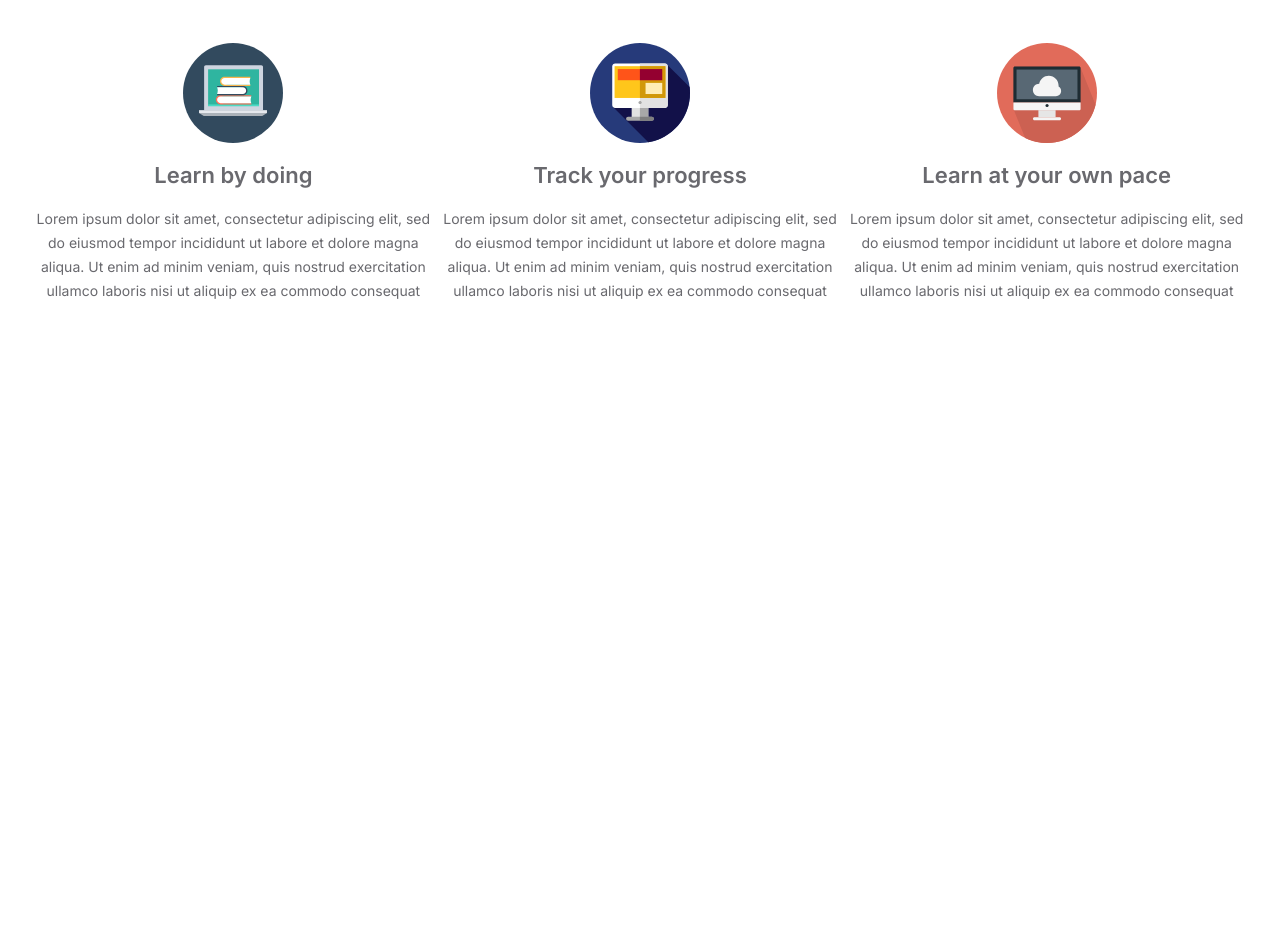
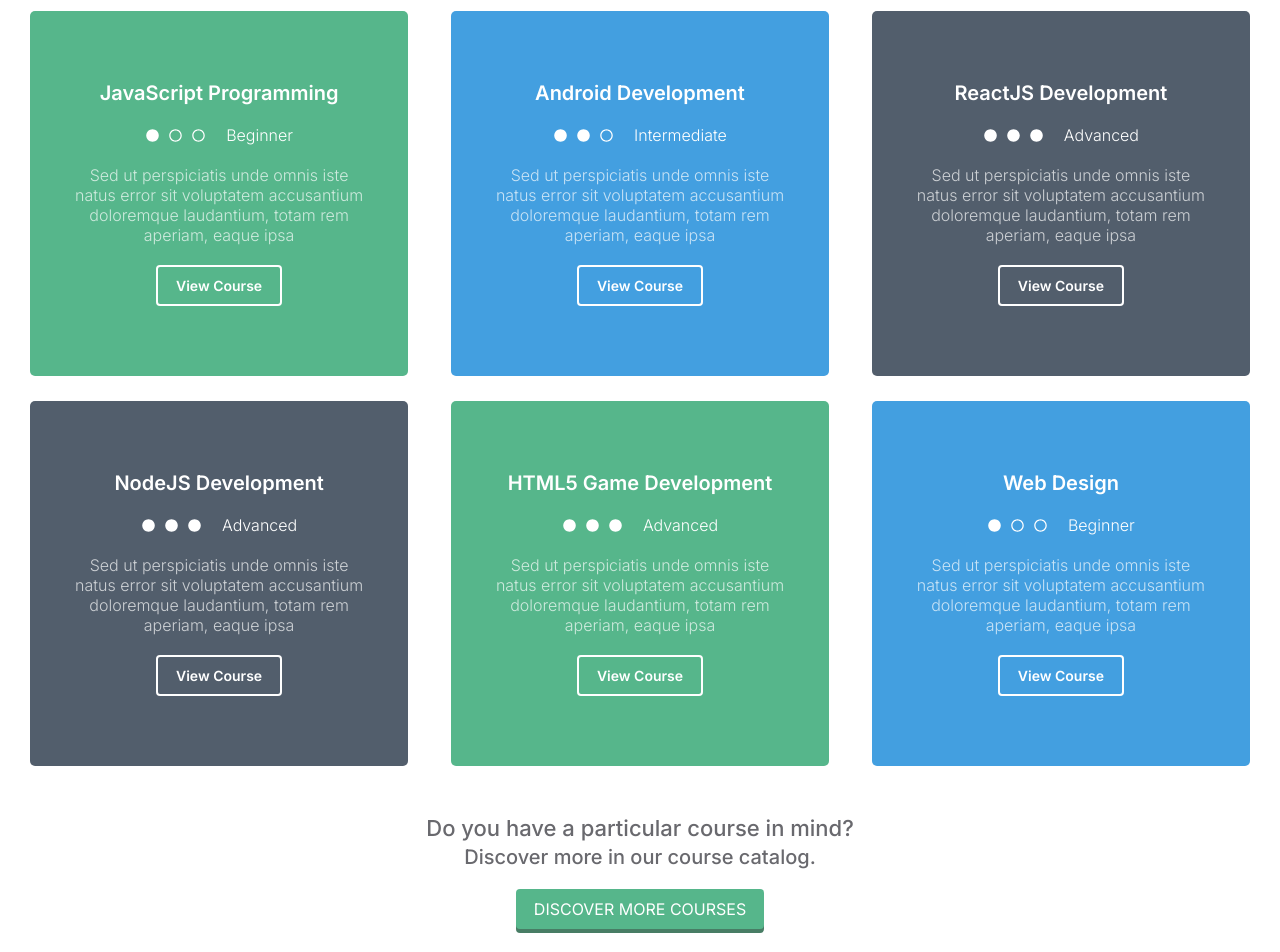
Before and after one commit to monk-kokkalis/nwtf-main-site, a Next.js app: page / in a window 1280 px wide. Shown: the part 2080-3032 px from the top of the page. Before the commit the page ends 2483 px from the top, so only its background shows below. Built offline with nearby package versions, Linux system fonts and the light colour scheme.

Commit message:
finished PopularCourses section

```diff
--- /dev/null
+++ b/components/Index/PopularCourses/PopularCourses.js
@@ -0,0 +1,120 @@
+import Style from './PopularCourses.module.scss';
+import {
+    Circle as CircleIcon,
+    CircleOutlined as CircleOutlinedIcon
+} from '@mui/icons-material';
+function PopularCourses() {
+    return (
+        <div className={Style.Main}>
+            <p className={Style.heading}>Popular Courses</p>
+            <p className={Style.subtitle}>Sed ut perspiciatis unde omnis iste natus error sit voluptatem accusantium doloremque laudantium, totam rem aperiam, eaque ipsa.</p>
+
+            <div className={Style.coursesContainer}>
+
+                <div className={Style.course}>
+                    <p className={Style.heading}>JavaScript Programming</p>
+                    <div className={Style.difficulty}>
+                        <div className={Style.icons}>
+                            <CircleIcon />
+                            <CircleOutlinedIcon />
+                            <CircleOutlinedIcon />
+                        </div>
+                        <div className={Style.rating}>Beginner</div>
+                    </div>
+                    <div className={Style.description}>
+                        Sed ut perspiciatis unde omnis iste natus error sit voluptatem accusantium doloremque laudantium, totam rem aperiam, eaque ipsa
+                    </div>
+                    <button>View Course</button>
+                </div>
+
+                <div className={Style.course}>
+                    <p className={Style.heading}>Android Development</p>
+                    <div className={Style.difficulty}>
+                        <div className={Style.icons}>
+                            <CircleIcon />
+                            <CircleIcon />
+                            <CircleOutlinedIcon />
+                        </div>
+                        <div className={Style.rating}>Intermediate</div>
+                    </div>
+                    <div className={Style.description}>
+                        Sed ut perspiciatis unde omnis iste natus error sit voluptatem accusantium doloremque laudantium, totam rem aperiam, eaque ipsa
+                    </div>
+                    <button>View Course</button>
+                </div>
+
+                <div className={Style.course}>
+                    <p className={Style.heading}>ReactJS Development</p>
+                    <div className={Style.difficulty}>
+                        <div className={Style.icons}>
+                            <CircleIcon />
+                            <CircleIcon />
+                            <CircleIcon />
+                        </div>
+                        <div className={Style.rating}>Advanced</div>
+                    </div>
+                    <div className={Style.description}>
+                        Sed ut perspiciatis unde omnis iste natus error sit voluptatem accusantium doloremque laudantium, totam rem aperiam, eaque ipsa
+                    </div>
+                    <button>View Course</button>
+                </div>
+
+                <div className={Style.course}>
+                    <p className={Style.heading}>NodeJS Development</p>
+                    <div className={Style.difficulty}>
+                        <div className={Style.icons}>
+                            <CircleIcon />
+                            <CircleIcon />
+                            <CircleIcon />
+                        </div>
+                        <div className={Style.rating}>Advanced</div>
+                    </div>
+                    <div className={Style.description}>
+                        Sed ut perspiciatis unde omnis iste natus error sit voluptatem accusantium doloremque laudantium, totam rem aperiam, eaque ipsa
+                    </div>
+                    <button>View Course</button>
+                </div>
+
+                <div className={Style.course}>
+                    <p className={Style.heading}>HTML5 Game Development</p>
+                    <div className={Style.difficulty}>
+                        <div className={Style.icons}>
+                            <CircleIcon />
+                            <CircleIcon />
+                            <CircleIcon />
+                        </div>
+                        <div className={Style.rating}>Advanced</div>
+                    </div>
+                    <div className={Style.description}>
+                        Sed ut perspiciatis unde omnis iste natus error sit voluptatem accusantium doloremque laudantium, totam rem aperiam, eaque ipsa
+                    </div>
+                    <button>View Course</button>
+                </div>
+
+                <div className={Style.course}>
+                    <p className={Style.heading}>Web Design</p>
+                    <div className={Style.difficulty}>
+                        <div className={Style.icons}>
+                            <CircleIcon />
+                            <CircleOutlinedIcon />
+                            <CircleOutlinedIcon />
+                        </div>
+                        <div className={Style.rating}>Beginner</div>
+                    </div>
+                    <div className={Style.description}>
+                        Sed ut perspiciatis unde omnis iste natus error sit voluptatem accusantium doloremque laudantium, totam rem aperiam, eaque ipsa
+                    </div>
+                    <button>View Course</button>
+                </div>
+
+            </div>
+
+            <p className={Style.endHeading}>Do you have a particular course in mind?</p>
+            <p className={Style.subEndHeading}>Discover more in our course catalog.</p>
+
+            <button className={Style.discover}>Discover more courses</button>
+        </div>
+    )
+}
+
+export default PopularCourses;
--- /dev/null
+++ b/components/Index/PopularCourses/PopularCourses.module.scss
@@ -0,0 +1,131 @@
+@use 'styles/variables' as vars;
+.Main {
+    color: vars.$text-color;
+    padding: 100px vars.$horizontal-padding;
+    width: 100%;
+
+    .heading {
+        font-size: 42px;
+        font-weight: 600;
+        text-align: center;
+    }
+
+    .subtitle {
+        font-size: 20px;
+        margin: 30px auto 0 auto;
+        max-width: 700px;
+        text-align: center;
+    }
+
+    .coursesContainer {
+        display: flex;
+        flex-wrap: wrap;
+        justify-content: space-between;
+        gap: 25px;
+        margin-top: 50px;
+        .course {
+            align-items: center;
+            border-radius: 5px;
+            color: #fff;
+            display: flex;
+            flex: 0 1 31%;
+            flex-direction: column;
+            gap: 20px;
+            justify-content: center;
+            padding: 70px 40px;
+
+            &:first-of-type,
+            &:nth-of-type(5) {
+                background-color: #56b68b;
+            }
+
+            &:nth-of-type(2),
+            &:nth-of-type(6) {
+                background-color: #439FE0;
+            }
+
+            &:nth-of-type(3),
+            &:nth-of-type(4) {
+                background-color: #525e6c;
+            }
+
+            .heading {
+                color: #fff;
+                font-size: 20px;
+            }
+
+            .difficulty {
+                align-items: center;
+                display: flex;
+                gap: 20px;
+                justify-content: space-around;
+
+                .icons {
+                    align-items: center;
+                    display: flex;
+                    flex: 200px;
+                    gap: 8px;
+                    justify-content: space-between;
+                    svg {
+                        height: 15px;
+                        width: 15px;
+                    }
+                }
+                .rating {
+                    font-weight: 300;
+                }
+            }
+
+            .description {
+                font-weight: 300;
+                opacity: 0.7;
+                text-align: center;
+            }
+
+            button {
+                background-color: transparent;
+                border: 2px solid #fff;
+                border-radius: 4px;
+                color: #fff;
+                font-size: 14px;
+                font-weight: 600;
+                outline: none;
+                padding: 10px 18px;
+                transition: background-color 240ms ease-in-out, color 240ms ease-in-out;
+
+                &:hover {
+                    background-color: #fff;
+                    color: vars.$text-color;
+                }
+            }
+        }
+    }
+
+    .endHeading {
+        font-size: 22px;
+        font-weight: 500;
+        margin-top: 50px;
+        text-align: center;
+    }
+
+    .subEndHeading {
+        font-size: 20px;
+        font-weight: 500;
+        margin-top: 5px;
+        text-align: center;
+    }
+
+    .discover {
+        background-color: #56b68b;
+        border: none;
+        border-radius: 4px;
+        box-shadow: 0 4px 0 #487d65;
+        color: #fff;
+        display: block;
+        font-size: 16px;
+        margin: 20px auto;
+        outline: none;
+        padding: 10px 18px;
+        text-transform: uppercase;
+    }
+}
--- a/pages/index.js
+++ b/pages/index.js
@@ -5,6 +5,7 @@ import Style from 'styles/Index.module.scss';
 import Main from 'components/Index/Main/Main';
 import Spotlight from 'components/Index/Spotlight/Spotlight';
 import CountSummary from 'components/Index/CountSummary/CountSummary';
+import PopularCourses from 'components/Index/PopularCourses/PopularCourses';
 import Features from 'components/Index/Features/Features';
 
 function Index() {
@@ -39,6 +40,7 @@ function Index() {
             <Main />
             <Spotlight />
             <CountSummary />
+            <PopularCourses />
             <Features />
         </div>
     )
```
